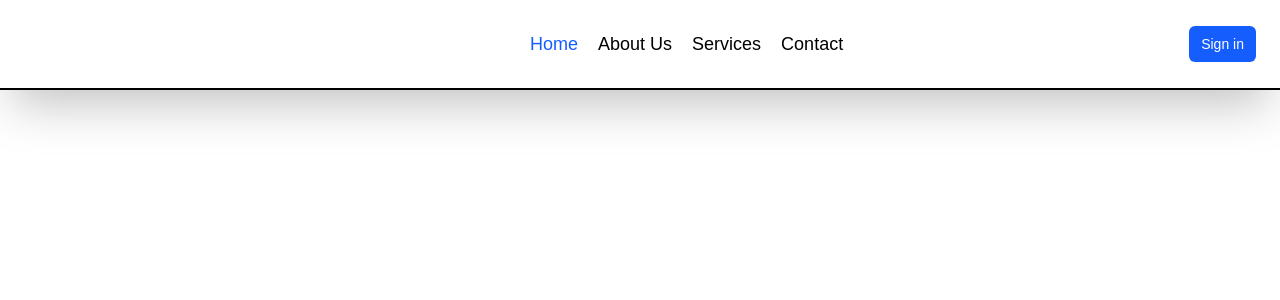
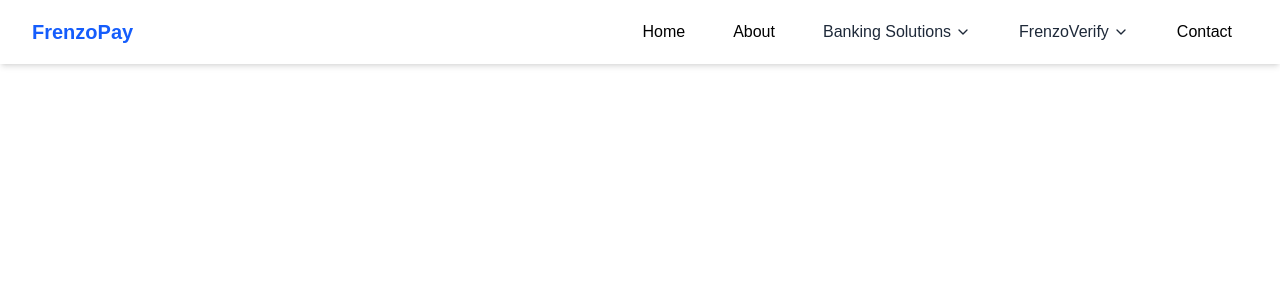
Before and after one commit to deepanshi-webwise/hrms-website, a React (Vite) app: page / in a window 1280 px wide. Shown: the top 300 px of the page. Built offline with nearby package versions, Linux system fonts and the light colour scheme.

Commit message:
featureT01: Navbar

```diff
--- a/package.json
+++ b/package.json
@@ -12,6 +12,8 @@
   "dependencies": {
     "@mui/material": "^7.3.1",
     "@tailwindcss/vite": "^4.1.12",
+    "lucide-react": "^0.540.0",
+    "node": "^24.6.0",
     "react": "^19.1.1",
     "react-dom": "^19.1.1",
     "react-router-dom": "^7.8.1",
@@ -21,11 +23,11 @@
     "@eslint/js": "^9.33.0",
     "@types/react": "^19.1.10",
     "@types/react-dom": "^19.1.7",
-    "@vitejs/plugin-react": "^5.0.0",
+    "@vitejs/plugin-react": "^4.3.0",
     "eslint": "^9.33.0",
     "eslint-plugin-react-hooks": "^5.2.0",
     "eslint-plugin-react-refresh": "^0.4.20",
     "globals": "^16.3.0",
-    "vite": "^7.1.2"
+    "vite": "^5.4.0"
   }
 }
--- a/src/SharedComponents/Navbar.jsx
+++ b/src/SharedComponents/Navbar.jsx
@@ -1,163 +1,118 @@
 import React, { useState } from "react";
-// import logo from "../../Assests/webwiseLogo.png";
-import { NavLink, useNavigate } from "react-router-dom";
+import { ChevronDown, Menu, X } from "lucide-react";
 
-const Navbar = () => {
-  const [sidebar, setSidebar] = useState(false);
-  const navigate = useNavigate();
-  const handleSideNabar = () => {
-    setSidebar(!sidebar);
-  };
+const NavBar = () => {
+  const [mobileOpen, setMobileOpen] = useState(false);
+
+  const bankingSolutions = [
+    "AePS",
+    "MicroATM",
+    "Money Transfer",
+    "Payouts",
+    "Bill Payment",
+    "Recharge",
+  ];
+  const frenzoVerify = [
+    "PAN Verification API",
+    "Aadhaar Verification API",
+    "Bank Account Verification API",
+    "GST Verification API",
+    "Passport Verification API",
+    "Driving License Verification API",
+    "Company Name to CIN Verification API",
+  ];
+
+
+   const Submenu = ({ title, items }) => (
+    <div className="relative group">
+      <button className="inline-flex items-center py-2 px-4 text-gray-800 hover:text-blue-600">
+        {title}
+        <ChevronDown className="w-4 h-4 ml-1" />
+      </button>
+      <div className="absolute left-0 mt-2 w-52 bg-white border border-gray-200 rounded-md shadow-lg opacity-0 group-hover:opacity-100 invisible group-hover:visible transition-all duration-200 z-20">
+        <ul className="py-2">
+          {items.map((item) => (
+            <li key={item}>
+              <a
+                href="#"
+                className="block px-4 py-2 text-sm text-gray-700 hover:bg-gray-100"
+              >
+                {item}
+              </a>
+            </li>
+          ))}
+        </ul>
+      </div>
+    </div>
+  );
   return (
-    <div className="websiteNavbarOuter bg-white shadow-2xl p-1 border-b-2 whitespace-wrap">
-      <div className="websiteNavbarInner flex justify-between items-center px-5 py-2 ">
-        <div
-          className="navLogo h-16 w-40 cursor-pointer"
-          onClick={() => navigate("/")}
-        >
-          {/* <img src={logo} alt="logo" /> */}
-        </div>
-        <div className="hidden md:flex">
-          <ul className="flex gap-5 text-lg">
-            <li className="relative cursor-pointer group">
-              <NavLink
-                to="/"
-                className={({ isActive }) =>
-                  isActive ? "text-blue-600" : "text-black"
-                }
-              >
-                <span className="group-hover:text-blue-600 transition-colors duration-300">
-                  Home
-                </span>
-                <span className="absolute left-0 bottom-0 w-1/2 h-[2px] bg-blue-600 scale-x-0 group-hover:scale-x-100 transition-transform duration-300 origin-left"></span>
-              </NavLink>
-            </li>
-            <li className="relative cursor-pointer group">
-              <NavLink
-                to="/about-us"
-                className={({ isActive }) =>
-                  isActive ? "text-blue-600" : "text-black"
-                }
-              >
-                <span className="group-hover:text-blue-600 transition-colors duration-300">
-                  About Us
-                </span>
+    <nav className="bg-white shadow-md">
+      <div className="max-w-7xl mx-auto px-4 sm:px-6 lg:px-8">
+        <div className="flex justify-between items-center h-16">
+          {/* Logo on Left */}
+          <a href="/" className="text-xl font-bold text-blue-600">
+            FrenzoPay
+          </a>
 
-                <span className="absolute left-0 bottom-0 w-1/2 h-[2px] bg-blue-600 scale-x-0 group-hover:scale-x-100 transition-transform duration-300 origin-left"></span>
-              </NavLink>
-            </li>
-            <li className="relative cursor-pointer group">
-              <NavLink
-                to="/services"
-                className={({ isActive }) =>
-                  isActive ? "text-blue-600" : "text-black"
-                }
-              >
-                <span className="group-hover:text-blue-600 transition-colors duration-300">
-                  Services
-                </span>
-                <span className="absolute left-0 bottom-0 w-1/2 h-[2px] bg-blue-600 scale-x-0 group-hover:scale-x-100 transition-transform duration-300 origin-left"></span>
-              </NavLink>
-            </li>
-            <li className="relative cursor-pointer group">
-              <NavLink
-                to="/contact-us"
-                className={({ isActive }) =>
-                  isActive ? "text-blue-600" : "text-black"
-                }
-              >
-                <span className="group-hover:text-blue-600 transition-colors duration-300">
-                  Contact
-                </span>
-                <span
-                  className={`absolute left-0 bottom-0 w-1/2 h-[2px] bg-blue-600 transition-transform duration-300 origin-left ${
-                    window.location.pathname === "/contact-us"
-                      ? "scale-x-100"
-                      : "scale-x-0 group-hover:scale-x-100"
-                  }`}
-                ></span>
-              </NavLink>
-            </li>
-          </ul>
-        </div>
-        <div className="flex gap-5 items-center">
-          <div className="siginButton">
-            <button
-              className="bg-blue-600 text-white px-3 py-2 xs:px-5 text-sm xs:text-base rounded-md outline-none hover:bg-white hover:text-blue-600 hover:outline-blue-600"
-              onClick={() => navigate("/login")}
-            >
-              Sign in
+          {/* Desktop Menu */}
+          <div className="hidden md:flex items-center space-x-4">
+            <a href="/" className="py-2 px-4 hover:text-blue-600">
+              Home
+            </a>
+            <a href="/about" className="py-2 px-4 hover:text-blue-600">
+              About
+            </a>
+            <Submenu title="Banking Solutions" items={bankingSolutions} />
+            <Submenu title="FrenzoVerify" items={frenzoVerify} />
+
+            <a href="/contact" className="py-2 px-4 hover:text-blue-600">
+              Contact
+            </a>
+          </div>
+
+          {/* Mobile Menu Button */}
+          <div className="md:hidden">
+            <button onClick={() => setMobileOpen(!mobileOpen)}>
+              {mobileOpen ? <X className="w-6 h-6" /> : <Menu className="w-6 h-6" />}
             </button>
-          </div>
-          <div className="flex md:hidden">
-            <div onClick={handleSideNabar}>
-              <p className="text-black h-2 w-7 border-b-4 border-slate-700 "></p>
-              <p className="text-black h-2 w-5 border-b-4 border-slate-700 "></p>
-              <p className="text-black h-2 w-3 border-b-4 border-slate-700 "></p>
-            </div>
-            {sidebar && (
-              <div className="absolute bg-white transition-all top-[11%] w-full z-50 p-3 left-0">
-                <ul className="">
-                  <li className="relative  cursor-pointer group">
-                    <NavLink
-                      className={({ isActive }) =>
-                        isActive ? "text-blue-600" : "text-black"
-                      }
-                      to="/"
-                    >
-                      <span className="group-hover:text-blue-600 transition-colors duration-300">
-                        Home
-                      </span>
-                      <span className="absolute left-0 bottom-0 w-1/2  h-[2px] bg-blue-600 scale-x-0 group-hover:scale-x-100 transition-transform duration-300 origin-left"></span>
-                    </NavLink>
-                  </li>
-                  <li className="relative cursor-pointer group">
-                    <NavLink
-                      className={({ isActive }) =>
-                        isActive ? "text-blue-600" : "text-black"
-                      }
-                      to="/about-us"
-                    >
-                      <span className="group-hover:text-blue-600 transition-colors duration-300">
-                        About Us
-                      </span>
-                      <span className="absolute left-0 bottom-0 w-1/2  h-[2px] bg-blue-600 scale-x-0 group-hover:scale-x-100 transition-transform duration-300 origin-left"></span>
-                    </NavLink>
-                  </li>
-                  <li className="relative cursor-pointer group">
-                    <NavLink
-                      className={({ isActive }) =>
-                        isActive ? "text-blue-600" : "text-black"
-                      }
-                      to="/services"
-                    >
-                      <span className="group-hover:text-blue-600 transition-colors duration-300">
-                        Services
-                      </span>
-                      <span className="absolute left-0 bottom-0 w-1/2  h-[2px] bg-blue-600 scale-x-0 group-hover:scale-x-100 transition-transform duration-300 origin-left"></span>
-                    </NavLink>
-                  </li>
-                  <li className="relative cursor-pointer group">
-                    <NavLink
-                      className={({ isActive }) =>
-                        isActive ? "text-blue-600" : "text-black"
-                      }
-                      to="/contact-us"
-                    >
-                      <span className="group-hover:text-blue-600 transition-colors duration-300">
-                        Contact
-                      </span>
-                      <span className="absolute left-0 bottom-0 w-1/2  h-[2px] bg-blue-600 scale-x-0 group-hover:scale-x-100 transition-transform duration-300 origin-left"></span>
-                    </NavLink>
-                  </li>
-                </ul>
-              </div>
-            )}
           </div>
         </div>
       </div>
-    </div>
+
+      {/* Mobile Menu */}
+      <div
+        className={`md:hidden ${mobileOpen ? "block" : "hidden"} px-2 pt-2 pb-3 space-y-1`}
+      >
+        <a href="/" className="block py-2 px-4 hover:bg-gray-100">
+          Home
+        </a>
+        <a href="/about" className="block py-2 px-4 hover:bg-gray-100">
+          About
+        </a>
+
+        {/* Mobile Submenus */}
+        <div className="py-2">
+          <span className="block px-4 font-semibold">Banking Solutions</span>
+          {bankingSolutions.map((item) => (
+            <a key={item} href="#" className="block py-2 pl-8 hover:bg-gray-100">
+              {item}
+            </a>
+          ))}
+        </div>
+        <div className="py-2">
+          <span className="block px-4 font-semibold">FrenzoVerify</span>
+          {frenzoVerify.map((item) => (
+            <a key={item} href="#" className="block py-2 pl-8 hover:bg-gray-100">
+              {item}
+            </a>
+          ))}
+        </div>
+               <a href="/contact" className="block py-2 px-4 hover:bg-gray-100">
+          Contact
+        </a>
+      </div>
+    </nav>
   );
 };
 
-export default Navbar;
+export default NavBar;
```
Also changed, not shown: 1 other file (tests, documents, lock files or other folders).
